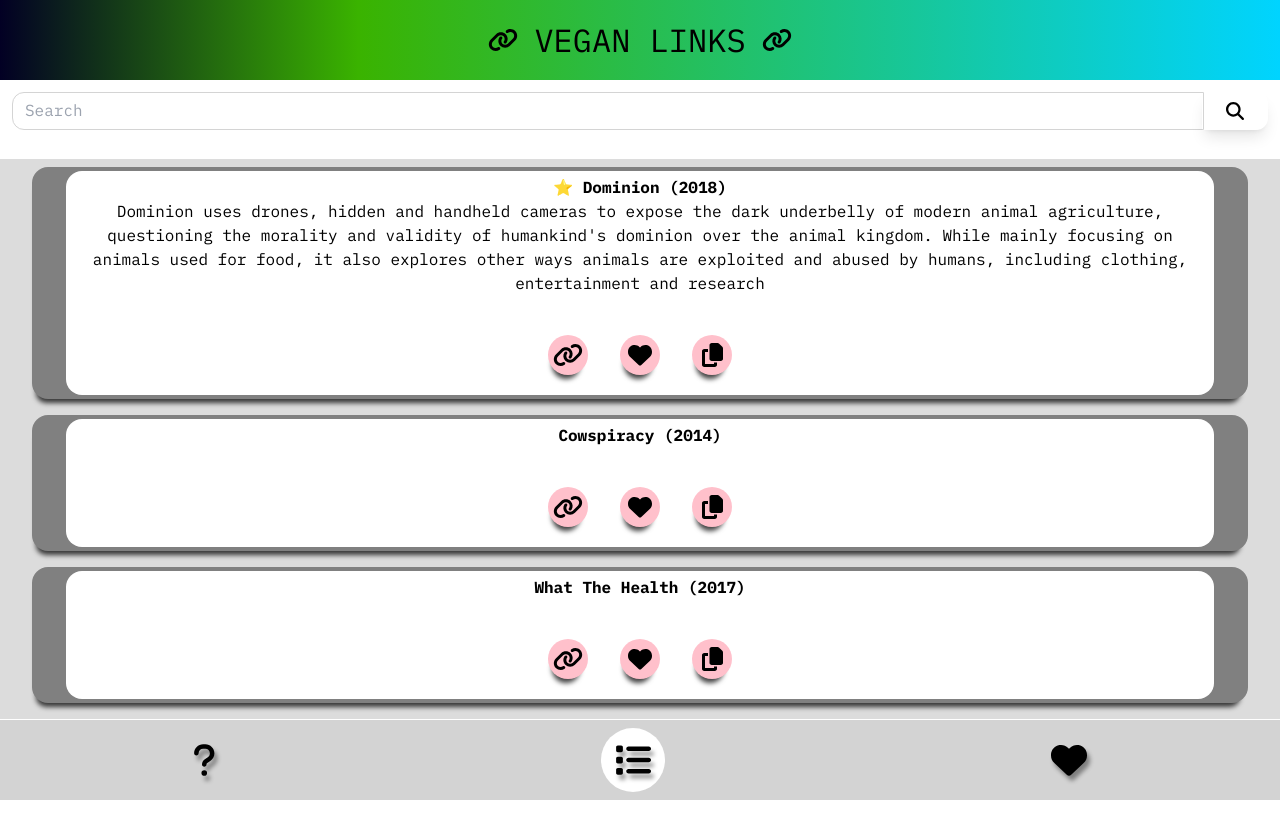
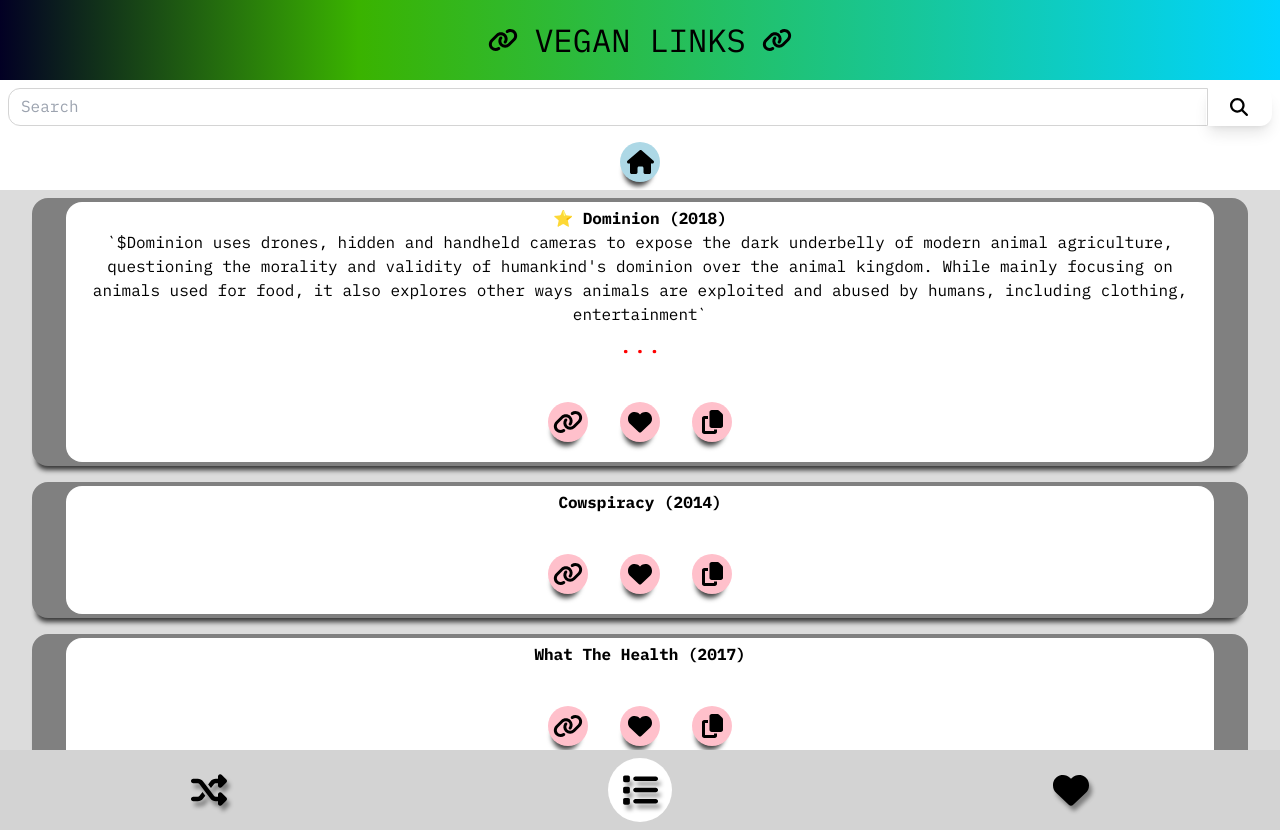
Before and after one commit to benjahmin-koenigsberg/Vegan_Links, a React (Create React App) app: page / in a window 1280 px wide. Both pictures are taken after a click on the button 1235 px from the left and 111 px from the top of the page. Before the commit the page ends 800 px from the top, so only its background shows below. Built offline with nearby package versions, Linux system fonts and the light colour scheme.

Commit message:
adds new buttons and feature
adds home button and shuffle button and conditional for long descriptions on link card

```diff
--- a/src/App.css
+++ b/src/App.css
@@ -1,5 +1,8 @@
 
 @import url('https://fonts.googleapis.com/css2?family=IBM+Plex+Mono:wght@300;400;500;700&display=swap');
+@tailwind base;
+@tailwind components;
+@tailwind utilities;
 
 *{
   font-family: 'IBM Plex Mono', monospace;
@@ -32,6 +35,27 @@
   font-size: 1.5rem;
 }
 
+
+.SearchBar-button-background{
+  margin: auto;
+  background-color: lightblue;
+  width: 2.5rem;
+  height: 2.5rem;
+  display: flex;
+  justify-content: center;
+  align-items: center;
+  border-radius: 1.5rem;
+  cursor: pointer;
+  -webkit-box-shadow: -2px 10px 5px -6px rgba(0,0,0,0.75);
+  -moz-box-shadow: -2px 10px 5px -6px rgba(0,0,0,0.75);
+  box-shadow: -2px 10px 5px -6px rgba(0,0,0,0.75);
+}
+
+
+.SearchBar-button-background:active{
+  box-shadow: 0 5px #666;
+  transform: translateY(4px);
+}
 
 .Footer-container{
   width: 100%;
@@ -117,6 +141,11 @@
 
 }
 
+.LinkCard-readmore{
+color: red;
+font-size: 1.5rem;
+}
+
 .LinkCard-button-background{
   background-color: pink;
   width: 2.5rem;
@@ -141,6 +170,10 @@
 .LinkCard-button{
   font-size: 1.5rem;
 
+}
+
+.SearchBar-home-button{
+  font-size: 1.5rem;
 }
 
 .CategoryCard-container:hover{
--- a/src/App.js
+++ b/src/App.js
@@ -1,5 +1,5 @@
 import './App.css';
-import { useState } from 'react';
+import { useState, useEffect } from 'react';
 import Header from './components/Header';
 import SearchBar from './components/SearchBar';
 import Content from './components/Content';
@@ -9,8 +9,11 @@
 
 function App() {
 
+
 const [ menuModal, setMenuModal] = useState(false)
 const [content, setContent] = useState([])
+
+  useEffect(() => { }, [content])
 
 
   return (
--- a/src/components/Footer.js
+++ b/src/components/Footer.js
@@ -4,9 +4,26 @@
 import { faList } from "@fortawesome/free-solid-svg-icons";
 import { faHeart } from "@fortawesome/free-solid-svg-icons";
 import { faQuestion } from '@fortawesome/free-solid-svg-icons';
+import { faShuffle } from '@fortawesome/free-solid-svg-icons';
 import MenuModal from './MenuModal';
 
 const Footer = ({menuModal, setMenuModal, content, setContent, allLinks, Faq }) => {
+
+
+
+  const shuffleContent = (prev) => {
+    const newArr = shuffle(content)
+    setContent([...newArr])
+  }
+
+  const shuffle = (array) => {
+    for (let i = array.length - 1; i > 0; i--) {
+      const j = Math.floor(Math.random() * (i + 1));
+      [array[i], array[j]] = [array[j], array[i]];
+    }
+    return array;
+  };
+
 
   let favArr = [];
 
@@ -26,7 +43,7 @@
   }
 
   function faq(){
-  setContent(Faq)
+  setContent([...Faq])
   }
 
   return (
@@ -34,8 +51,8 @@
      { menuModal? <MenuModal content={content} setContent={setContent} allLinks={allLinks} /> : "" }
       <div className="Footer-container">
         <FontAwesomeIcon
-          icon={faQuestion}
-          className="text-4xl Footer-icon" onClick={faq}></FontAwesomeIcon>
+          icon={faShuffle}
+          className="text-4xl Footer-icon" onClick={shuffleContent}></FontAwesomeIcon>
         <div className="Footer-icon-border">
           <FontAwesomeIcon
             icon={faList}
--- a/src/components/LinkCard.js
+++ b/src/components/LinkCard.js
@@ -89,9 +89,13 @@
       <div className="LinkCard-inner-container">
         <p className="LinkCard-emoji">{category?.emoji}</p>
         <p className="LinkCard-name">{category?.name}</p>
-        <p className="LinkCard-description">{category?.description}</p>
+        <p className="LinkCard-description">{category?.description.length > 350 ? (<div>
+          <p>`${category.description.slice(0, 350)}`</p>
+          <button className='LinkCard-readmore'>...</button>
+          </div> )
+           : category.description}</p>
         <p className="LinkCard-category">{category?.category}</p>
-        <div className="LinkCard-buttons-container">
+              { category.type === 'Frequently Asked Questions' ? ("") : (<div className="LinkCard-buttons-container">
                   <a href={category?.link} id="link">
                       <div className="LinkCard-button-background">
                           <button>
@@ -101,7 +105,7 @@
                   </a>
                   <div className="LinkCard-button-background" onClick={addToFavorites}>
                       <button>
-              <FontAwesomeIcon className={ isFavorite ? "favorite LinkCard-button" : "LinkCard-button" }  icon={faHeart} />
+                          <FontAwesomeIcon className={isFavorite ? "favorite LinkCard-button" : "LinkCard-button"} icon={faHeart} />
                       </button>
                   </div>
                   <div className="LinkCard-button-background">
@@ -113,7 +117,8 @@
                       </button>
                       <ToastContainer />
                   </div>
-        </div>
+              </div>) }
+
       </div>
     </div>
   );
--- a/src/components/SearchBar.js
+++ b/src/components/SearchBar.js
@@ -1,12 +1,21 @@
 import React from 'react'
 import { FontAwesomeIcon } from '@fortawesome/react-fontawesome';
 import { faSearch } from '@fortawesome/free-solid-svg-icons';
+import { faHome } from '@fortawesome/free-solid-svg-icons';
 import { categories4 } from '../data/categories';
 
 const SearchBar = ({ input, setInput, content, setContent, allLinks }) => {
 
+  const goHome = () => {
+    setContent(categories4)
+  }
+
+  const handleInput = (e) => {
+    setInput(e.target.value)
+  }
 
   function updateContent() {
+
     const filtered = allLinks.filter((item) => {
       if (
         item.name.toLowerCase().includes(`${input.toLowerCase()}`) ||
@@ -22,10 +31,11 @@
   }
 
   return (
-    <div class="m-3">
+    <div class="m-2">
       <div class="relative mb-4 flex w-full flex-wrap items-stretch ">
         <input
-          onChange={(e) => setInput(e.target.value)}
+          onChange={handleInput}
+          value={input}
           type="search"
           name="search"
           class="relative m-0 -mr-0.5 block w-[1px] min-w-0 flex-auto rounded-l-xl border border-solid border-neutral-300 bg-transparent bg-clip-padding px-3 py-[0.25rem] text-base font-normal leading-[1.6] text-neutral-700 outline-none transition duration-200 ease-in-out focus:z-[3] focus:border-primary focus:text-neutral-700 focus:shadow-[inset_0_0_0_1px_rgb(59,113,202)] focus:outline-none dark:border-neutral-600 dark:text-neutral-200 dark:placeholder:text-neutral-200 dark:focus:border-primary"
@@ -44,6 +54,11 @@
 
         </button>
       </div>
+      <div className="SearchBar-button-background" onClick={goHome}>
+        <button>
+          <FontAwesomeIcon className='SearchBar-home-button' icon={faHome} />
+        </button>
+      </div>
     </div>
   );
 }
--- a/src/data/ActivismLinks.js
+++ b/src/data/ActivismLinks.js
@@ -7,6 +7,15 @@
         description:
             "The most comprehensive verified list of Vegan Activism organizations online for Vegans looking to jump into activism.",
         link: "https://veganactivism.org",
+        "": "",
+    },
+    {
+        type: "Activism",
+        name: "Connect For Animals",
+        category: "all",
+        author: "",
+        description: "Connect For Animals (CFA) is a platform for people who want to create a better world for animals, starting by ending factory farming. Find events, groups, and like- minded people—and learn how to be more effective at advocating for animals.",
+        link: "https://connectforanimals.com",
         "": "",
     },
     {
--- a/src/data/AllLinks.js
+++ b/src/data/AllLinks.js
@@ -18,6 +18,9 @@
 import { Apps } from './AppLinks';
 import { Podcasts } from './PodcastLinks';
 import { Faq } from './Faq';
+import { Resturants } from './ResturantLinks';
+import { CompanionAnimals } from './CompanionAnimalLinks';
+import { Fashion } from './FashionLinks';
 
 export const allLinks =
     [
@@ -40,5 +43,8 @@
         ...Celebrities,
         ...Apps,
         ...Podcasts,
-        ...Faq
+        ...Faq,
+        ...Resturants,
+        ...CompanionAnimals,
+        ...Fashion
     ]
--- a/src/data/ResturantLinks.js
+++ b/src/data/ResturantLinks.js
@@ -0,0 +1,56 @@
+export const Resturants = [
+    {
+        type: "Resturants and Eating Out",
+        name: "⭐️ Happy Cow",
+        category: "Search",
+        author: "",
+        description: "",
+        link: "https://www.happycow.net/",
+        "": "",
+    },
+    {
+        type: "Resturants and Eating Out",
+        name: "Google Maps",
+        category: "Search",
+        author: "",
+        description: "",
+        link: "https://www.google.com/maps/search/vegan+restaurants/",
+        "": "",
+    },
+    {
+        type: "Resturants and Eating Out",
+        name: "Yelp Search",
+        category: "Search",
+        author: "",
+        description: "",
+        link: "https://www.yelp.com/search?find_desc=vegan+food",
+        "": "",
+    },
+    {
+        type: "Resturants and Eating Out",
+        name: "Eating Out Tips",
+        category: "Information",
+        author: "",
+        description: "",
+        link: "https://veganuary.com/starter-kit/vegan-eating-out-tips/",
+        "": "",
+    },
+    {
+        type: "Resturants and Eating Out",
+        name: "Fast Food Guide",
+        category: "Information",
+        author: "",
+        description: "",
+        link: "https://chooseveg.com/blog/here-are-14-delicious-vegan-options-at-your/",
+        "": "",
+    },
+    {
+        type: "Resturants and Eating Out",
+        name: "Vanilla Bean",
+        category: "Search",
+        author: "",
+        description: "",
+        link: "https://www.vanilla-bean.com/",
+        "": "",
+    },
+]
--- a/src/data/VegansOfColor.js
+++ b/src/data/VegansOfColor.js
@@ -6,6 +6,15 @@
         author: "",
         description: "",
         link: "http://www.veganismofcolor.com/",
+        "": "",
+    },
+    {
+        type: "Vegans of Color",
+        name: "Black Vegans Rock",
+        category: "",
+        author: "",
+        description: "a list of influential Black vegans who were doing incredible work to dismantle the stereotype that veganism was a 'white person’s' thing.",
+        link: "http://www.blackvegansrock.com/",
         "": "",
     },
     {
--- a/src/data/categories.js
+++ b/src/data/categories.js
@@ -11,7 +11,7 @@
 
 
   { type: "category", name: "Protien Myths Debunked", emoji: "🧬" },
-  { type: "category", name: "Arguments Debunked", emoji: "😳" },
+  { type: "category", name: "Arguments", emoji: "😳" },
   { type: "category", name: "Animal Ag. Statistics", emoji: "📊" },
 
   { type: "category", name: "Activism", emoji: "✊" },
```
Lines whose indentation alone changed are shown as unchanged.
